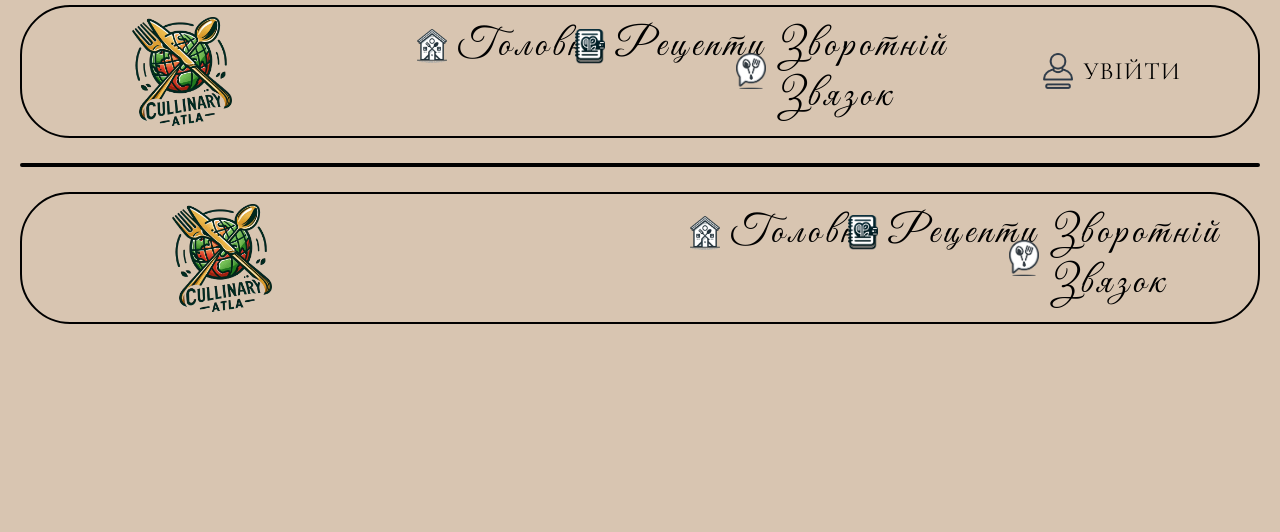
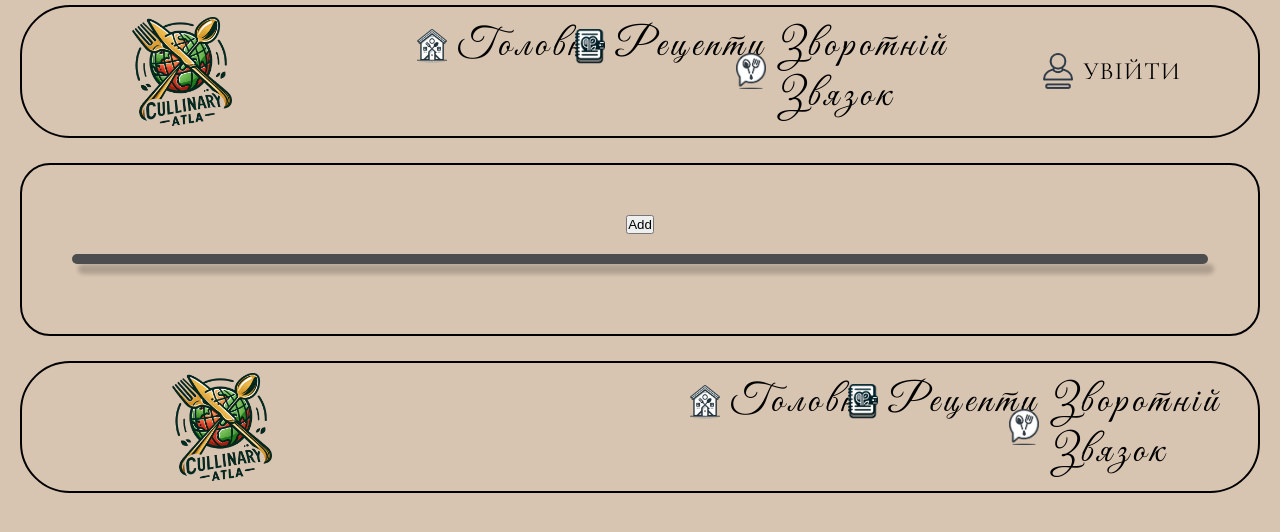
Before and after one commit to artemHrishyn/culinary-atlas, an Angular app: page /personal-area in a window 1280 px wide. Before the commit this address led to /. Shown: the top 532 px of the page. Built offline with nearby package versions, Linux system fonts and the light colour scheme.

Commit message:
edit personal area

```diff
--- a/src/app/app.routes.ts
+++ b/src/app/app.routes.ts
@@ -1,11 +1,12 @@
 import { Routes } from '@angular/router';
 import { MainComponent } from './pages/main/main.component';
 import { ReverseConnectionComponent } from './pages/reverse-connection/reverse-connection.component';
+import { PersonalAreaComponent } from './pages/personal-area/personal-area.component';
 
 export const routes: Routes = [
 
   { path: '', redirectTo: 'main', pathMatch: 'full' },
   { path: "main", component: MainComponent },
-
+  { path: "personal-area", component: PersonalAreaComponent },
   { path: "reverse-connection", component: ReverseConnectionComponent }
 ];
--- a/src/app/components/admin-panel/login-form/login-form.component.ts
+++ b/src/app/components/admin-panel/login-form/login-form.component.ts
@@ -21,6 +21,9 @@ export class LoginFormComponent {
 
   @Input() isLogin: boolean = false;
   @Output() closeLogin: EventEmitter<boolean> = new EventEmitter<boolean>();
+
+  @Input() imgLogin: string = '';
+  @Output() returnImgLogin: EventEmitter<string> = new EventEmitter<string>();
 
   public loginData: FormGroup;
 
@@ -48,9 +51,10 @@ export class LoginFormComponent {
     if (form.valid) {
       if (form.value.login == 'admin' && form.value.password == 'adminA1.')
       {
-        // this.goUrlService.goToUrl('personal-area');
+        this.goUrlService.goToUrl('personal-area');
+        this.imgLogin = 'login in.png';
         this.closeLogin.emit(this.isLogin);
-        console.log("submit");
+        this.returnImgLogin.emit(this.imgLogin);
       }
       else {
         form.reset();
--- a/src/app/components/main-block/header/header.component.html
+++ b/src/app/components/main-block/header/header.component.html
@@ -52,9 +52,15 @@
     </ul>
 
     <div class="login" (click)="loginVisible()">
-        <img src="../../../../assets/icon/user login out.png" alt="user">
+        <img [src]='userImg' alt="user">
         увійти
     </div>
 
-    <rca-login-form *ngIf="isLogin"></rca-login-form>
+    <rca-login-form
+        *ngIf="isLogin"
+        [isLogin]="isLogin"
+        (closeLogin)="returnLogin()"
+        [imgLogin]="userImg"
+        (returnImgLogin)="returnImage($event)"
+    ></rca-login-form>
 </div>
--- a/src/app/components/main-block/header/header.component.ts
+++ b/src/app/components/main-block/header/header.component.ts
@@ -2,6 +2,7 @@ import { Component } from '@angular/core';
 import { RouterModule } from '@angular/router';
 import { LoginFormComponent } from '../../admin-panel/login-form/login-form.component';
 import { CommonModule } from '@angular/common';
+import { GoUrlService } from '../../../service/go-url.service';
 
 @Component({
   selector: 'rca-header',
@@ -16,8 +17,30 @@ import { CommonModule } from '@angular/common';
 })
 export class HeaderComponent {
   public isLogin: boolean = false;
+  public userImg: string = 'assets/icon/';
+
+  constructor(
+    private goUrlService: GoUrlService
+  ) {
+    this.userImg += 'login out.png';
+  }
 
   public loginVisible(){
-    this.isLogin = !this.isLogin;
+    if (this.userImg === 'assets/icon/login out.png')
+      {
+        this.isLogin = !this.isLogin;
+      }
+      else
+      {
+        this.goUrlService.goToUrl('personal-area');
+      }
+    }
+
+    public returnLogin() {
+      this.isLogin = false;
+    }
+
+  public returnImage(image: string) {
+    this.userImg = 'assets/icon/' + image;
   }
 }
--- /dev/null
+++ b/src/app/pages/personal-area/personal-area.component.html
@@ -0,0 +1,2 @@
+<button>Add</button>
+<hr class="styled-hr">
--- /dev/null
+++ b/src/app/pages/personal-area/personal-area.component.scss
@@ -0,0 +1,19 @@
+:host{
+    display: flex;
+    flex-direction: column;
+    padding: 50px;
+}
+
+button{
+    align-self: center;
+    margin-bottom: 20px;
+}
+
+.styled-hr {
+    border: none;
+    border-radius: 10px;
+    height: 10px;
+    background-color: #4d4d4f;
+    box-shadow: 6px 10px 4px rgba(0, 0, 0, 0.2);
+    margin-bottom: 20px;
+}
```
Also changed, not shown: src/app/pages/personal-area/personal-area.component.ts (added, +12 -0 lines), src/assets/icon/login in.png (renamed from src/assets/icon/user login in.png), src/assets/icon/login out.png (renamed from src/assets/icon/user login out.png).
